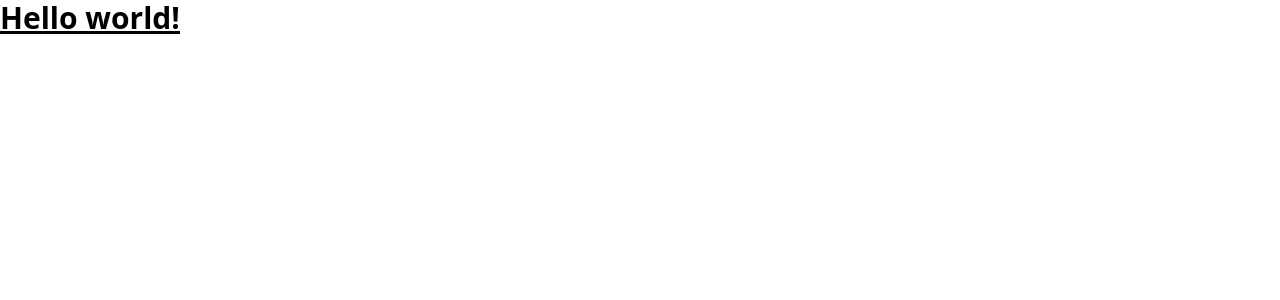
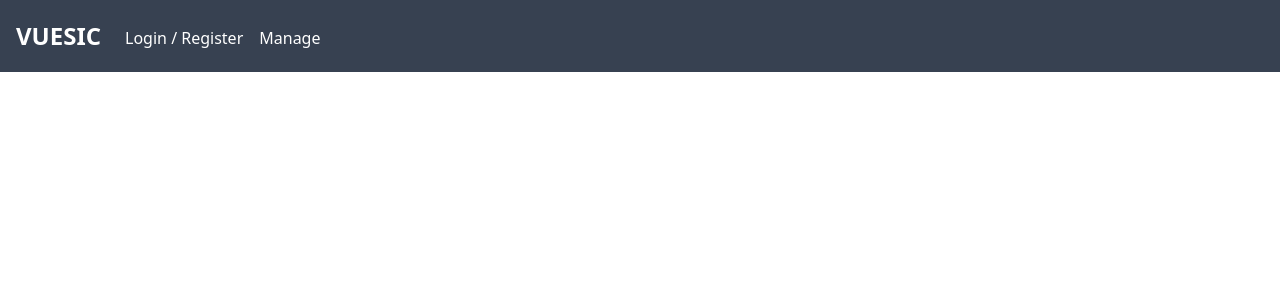
Before and after one commit to Moosees/vuesic, a Vue app: page / in a window 1280 px wide. Shown: the top 300 px of the page. Built offline with nearby package versions, Linux system fonts and the light colour scheme.

Commit message:
add AppHeader component

```diff
--- a/src/App.vue
+++ b/src/App.vue
@@ -1,5 +1,14 @@
 <template>
-	<h1 class="text-3xl font-bold underline">
-		Hello world!
-	</h1>
+	<app-header></app-header>
 </template>
+
+<script>
+import AppHeader from "./components/AppHeader.vue";
+
+export default {
+	name: 'App',
+	components: {
+		AppHeader
+	}
+};
+</script>
--- /dev/null
+++ b/src/components/AppHeader.vue
@@ -0,0 +1,21 @@
+<template>
+	<header id="header" class="bg-gray-700">
+		<nav class="container mx-auto flex justify-start items-center py-5 px-4">
+			<!-- App Name -->
+			<a class="text-white font-bold uppercase text-2xl mr-4" href="#">Vuesic</a>
+
+			<div class="flex flex-grow items-center">
+				<!-- Primary Navigation -->
+				<ul class="flex flex-row mt-1">
+					<!-- Navigation Links -->
+					<li>
+						<a class="px-2 text-white" href="#">Login / Register</a>
+					</li>
+					<li>
+						<a class="px-2 text-white" href="#">Manage</a>
+					</li>
+				</ul>
+			</div>
+		</nav>
+	</header>
+</template>
```
